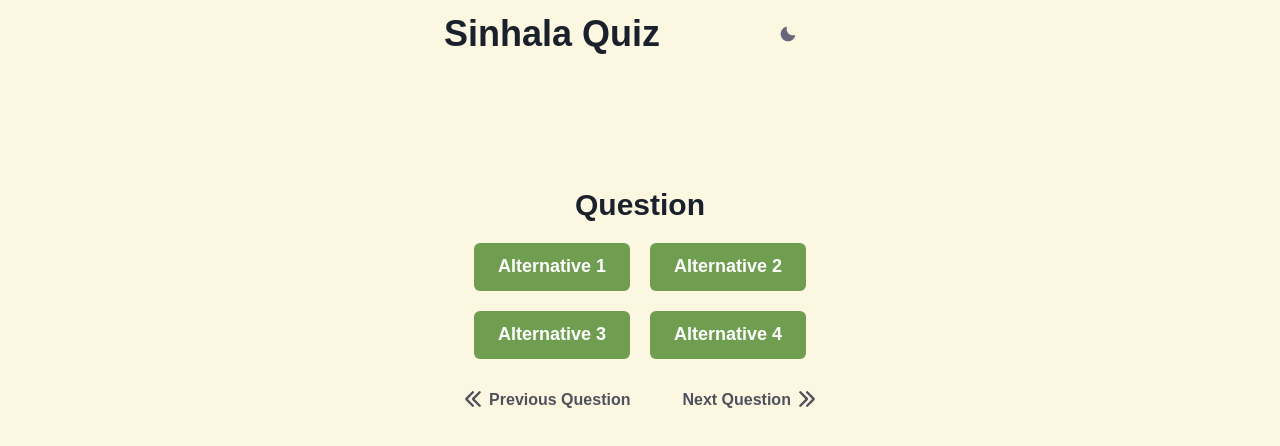
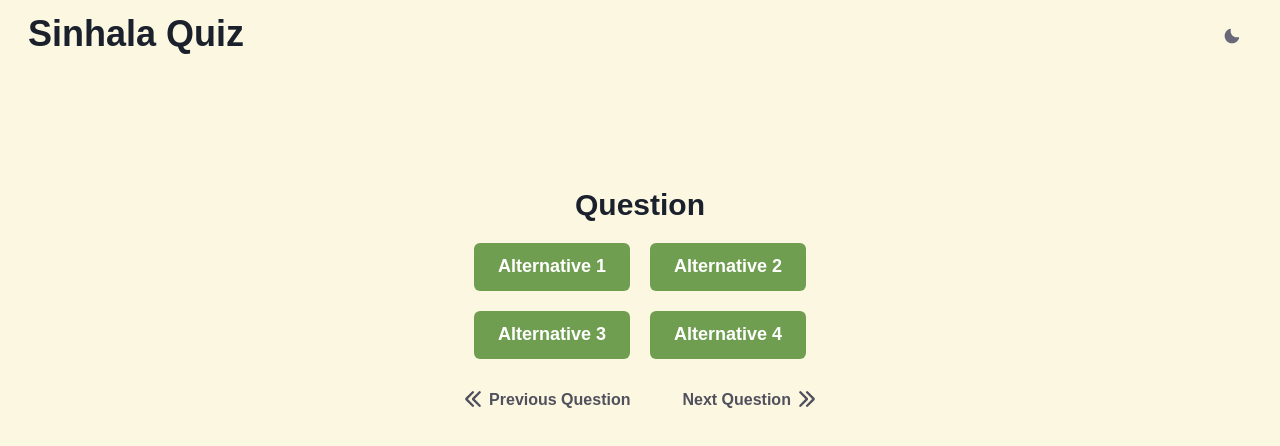
Before and after one commit to druwan/sinhalaquizapp, a Next.js app: page / in a window 1280 px wide. Shown: the top 446 px of the page. Built offline with nearby package versions, Linux system fonts and the light colour scheme; a web font is replaced by a local one.

Commit message:
refactor: updated navbar and moved icon lower

```diff
--- a/components/Navbar/Navbar.tsx
+++ b/components/Navbar/Navbar.tsx
@@ -1,17 +1,18 @@
-import { Center, Container, Heading, HStack } from '@chakra-ui/react';
+import { Container, Flex, Heading } from '@chakra-ui/react';
 import React from 'react';
 import ToggleTheme from '../ToggleTheme/ToggleTheme';
 
 const Navbar = () => {
   return (
-    <Container as={'nav'} maxW={'full'} centerContent p={3}>
-      <HStack spacing={'20'}>
-        <Heading>Sinhala Quiz</Heading>
-        <Center w={'24'}>
-          <ToggleTheme />
-        </Center>
-      </HStack>
-    </Container>
+    <Flex as={'nav'} p={3}>
+      <Container maxW={'full'}>
+        <Heading as={'h2'}>Sinhala Quiz</Heading>
+      </Container>
+
+      <Container maxW={'full'} centerContent alignItems={'end'}>
+        <ToggleTheme />
+      </Container>
+    </Flex>
   );
 };
 
--- a/components/ToggleTheme/ToggleTheme.tsx
+++ b/components/ToggleTheme/ToggleTheme.tsx
@@ -21,7 +21,7 @@ const ToggleTheme = () => {
           icon={useColorModeValue(<MoonIcon />, <SunIcon />)}
           onClick={toggleColorMode}
           size={'md'}
-          pt={'2'}
+          pt={'4'}
           variant={'link'}
         />
       </motion.div>
```
